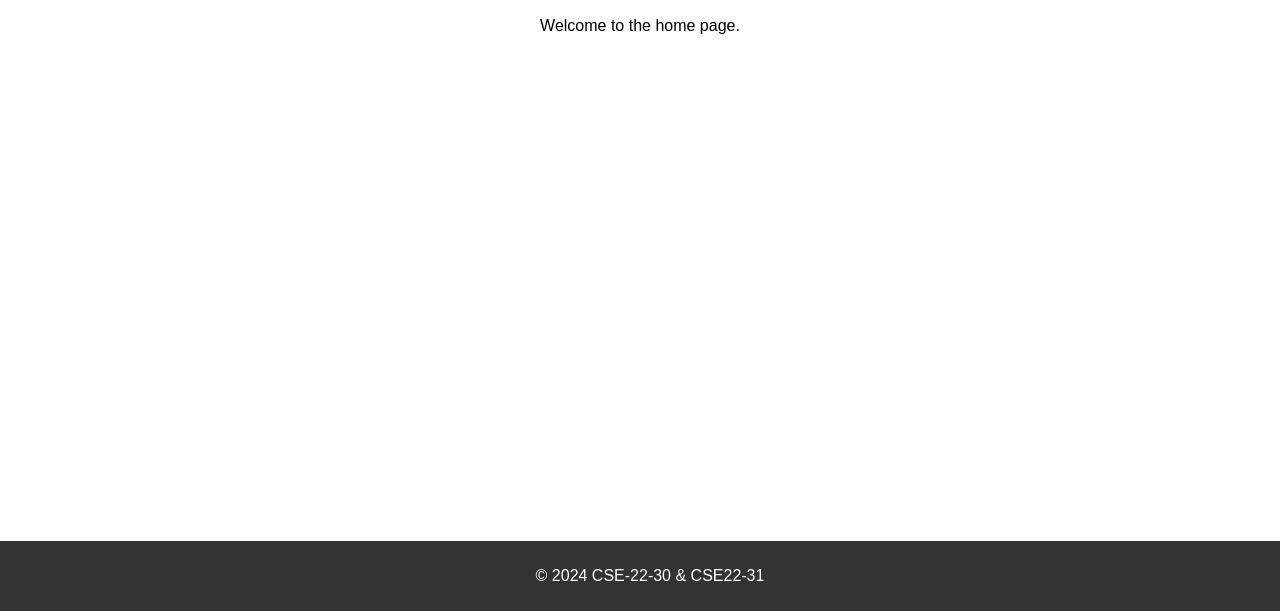
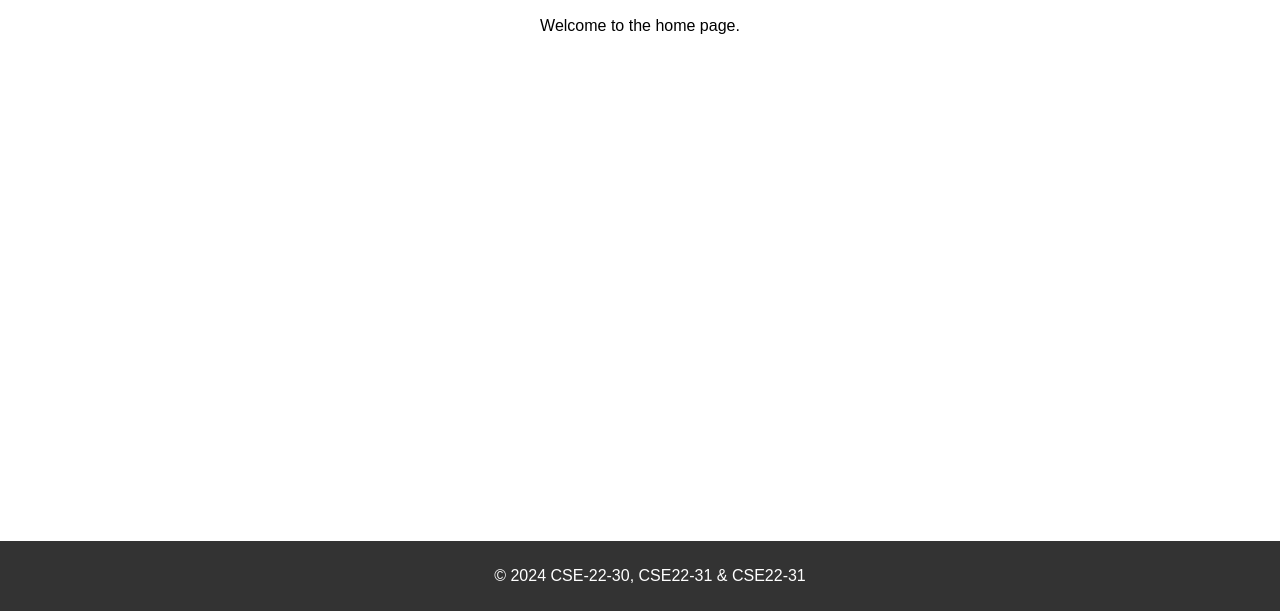
Before and after one commit to md-06/website, a plain HTML site: page index.html in a window 1280 px wide. Shown: the part 189-800 px from the top of the page. Drawn offline with Linux system fonts and the light colour scheme.

Commit message:
Update index.html

```diff
--- a/index.html
+++ b/index.html
@@ -20,7 +20,7 @@
         <p>Welcome to the home page.</p>
     </main>
     <footer>
-        <p>&copy; 2024 CSE-22-30 & CSE22-31</p>
+        <p>&copy; 2024 CSE-22-30, CSE22-31 & CSE22-31</p>
     </footer>
 </body>
 </html>
```
